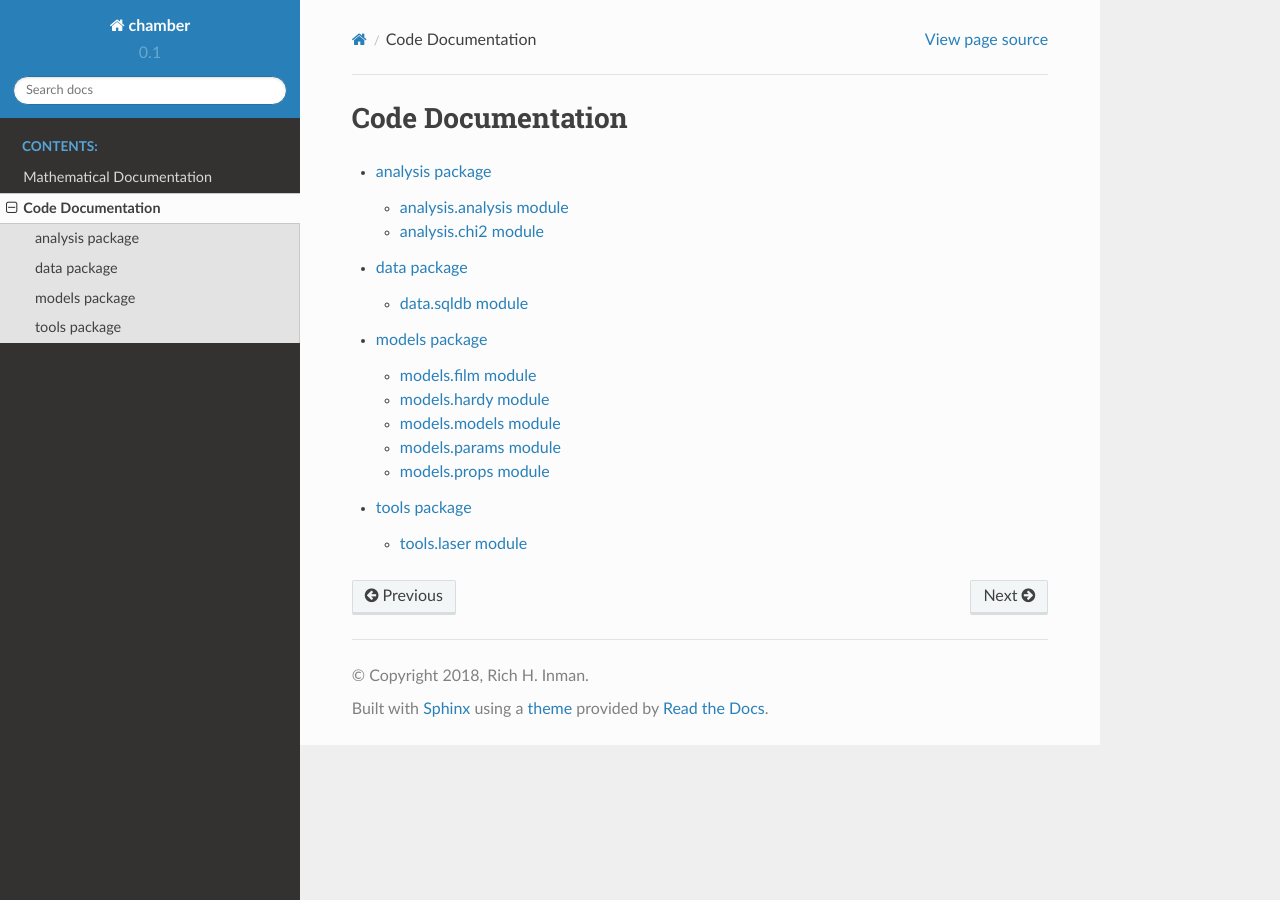
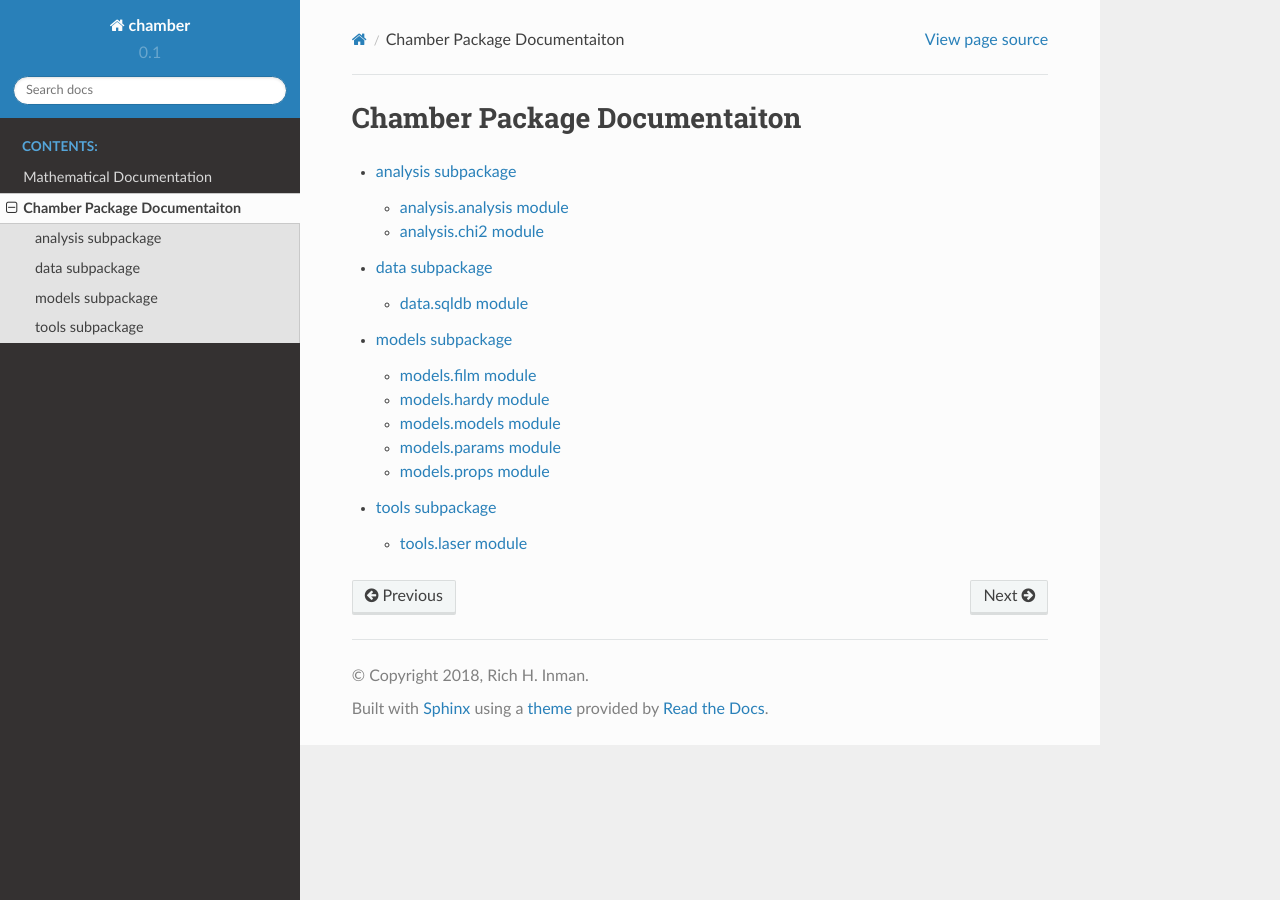
Before and after one commit to rinman24/coimbra_chamber, a Sphinx documentation site: the page built from docs/modules.rst, in a window 1280 px wide. Built offline with Sphinx 7.4.7 and the Read the Docs theme 2.0.0, drawn with Linux system fonts in a browser that asks for light colours; pages that are not in the unit, such as notebooks, are missing from menus.

Commit message:
corected subpackage name

```diff
--- a/docs/modules.rst
+++ b/docs/modules.rst
@@ -1,5 +1,5 @@
-Code Documentation
-==================
+Chamber Package Documentaiton
+=============================
 
 .. toctree::
     :maxdepth: 4
--- a/docs/source/analysis.rst
+++ b/docs/source/analysis.rst
@@ -1,5 +1,5 @@
-analysis package
-================
+analysis subpackage
+===================
 
 analysis.analysis module
 ------------------------
--- a/docs/source/data.rst
+++ b/docs/source/data.rst
@@ -1,5 +1,5 @@
-data package
-==============
+data subpackage
+===============
 
 data.sqldb module
 ------------------
--- a/docs/source/models.rst
+++ b/docs/source/models.rst
@@ -1,5 +1,5 @@
-models package
-==============
+models subpackage
+=================
 
 models.film module
 ------------------
--- a/docs/source/tools.rst
+++ b/docs/source/tools.rst
@@ -1,5 +1,5 @@
-tools package
-=============
+tools subpackage
+================
 
 tools.laser module
 ------------------
```
